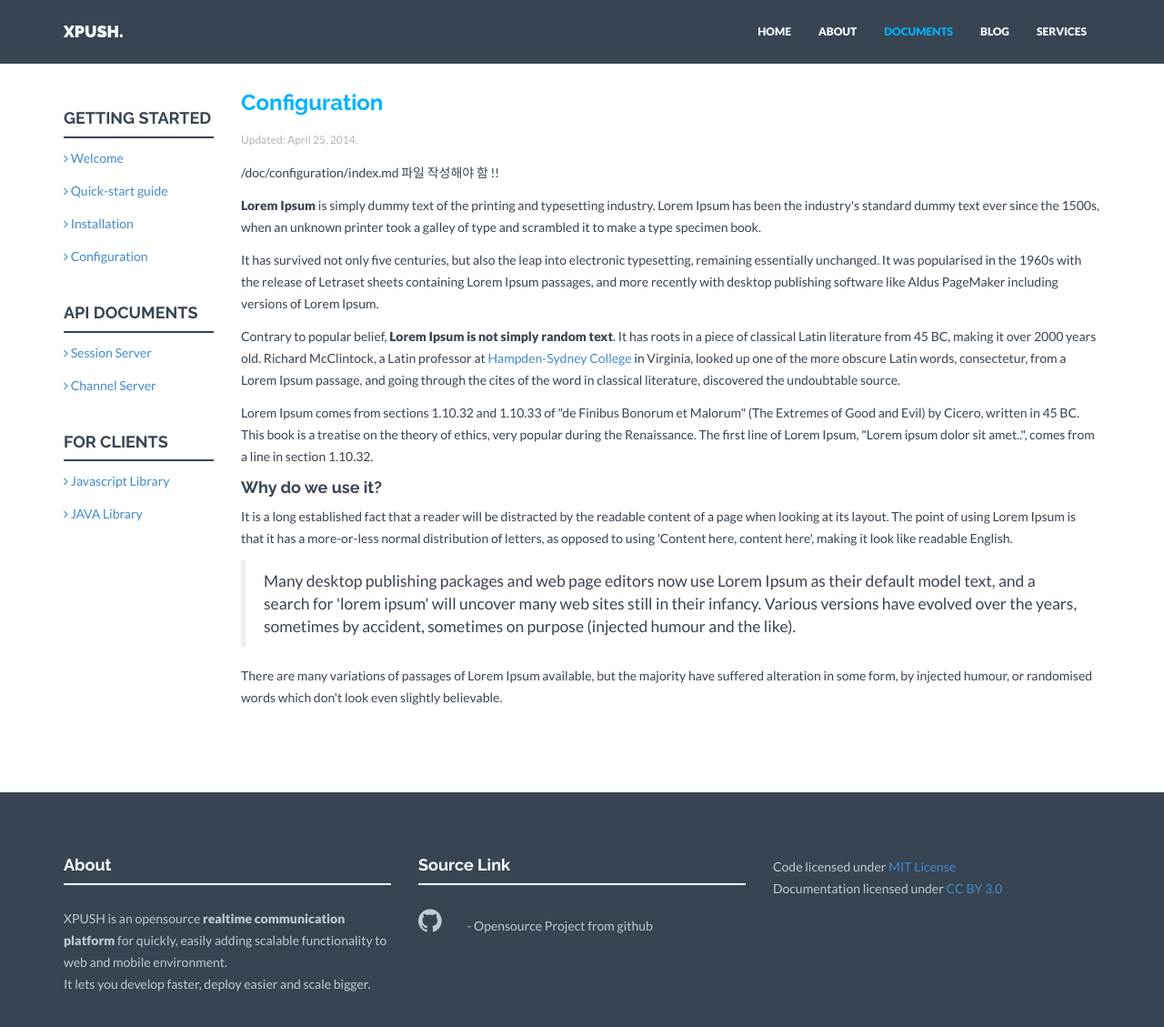
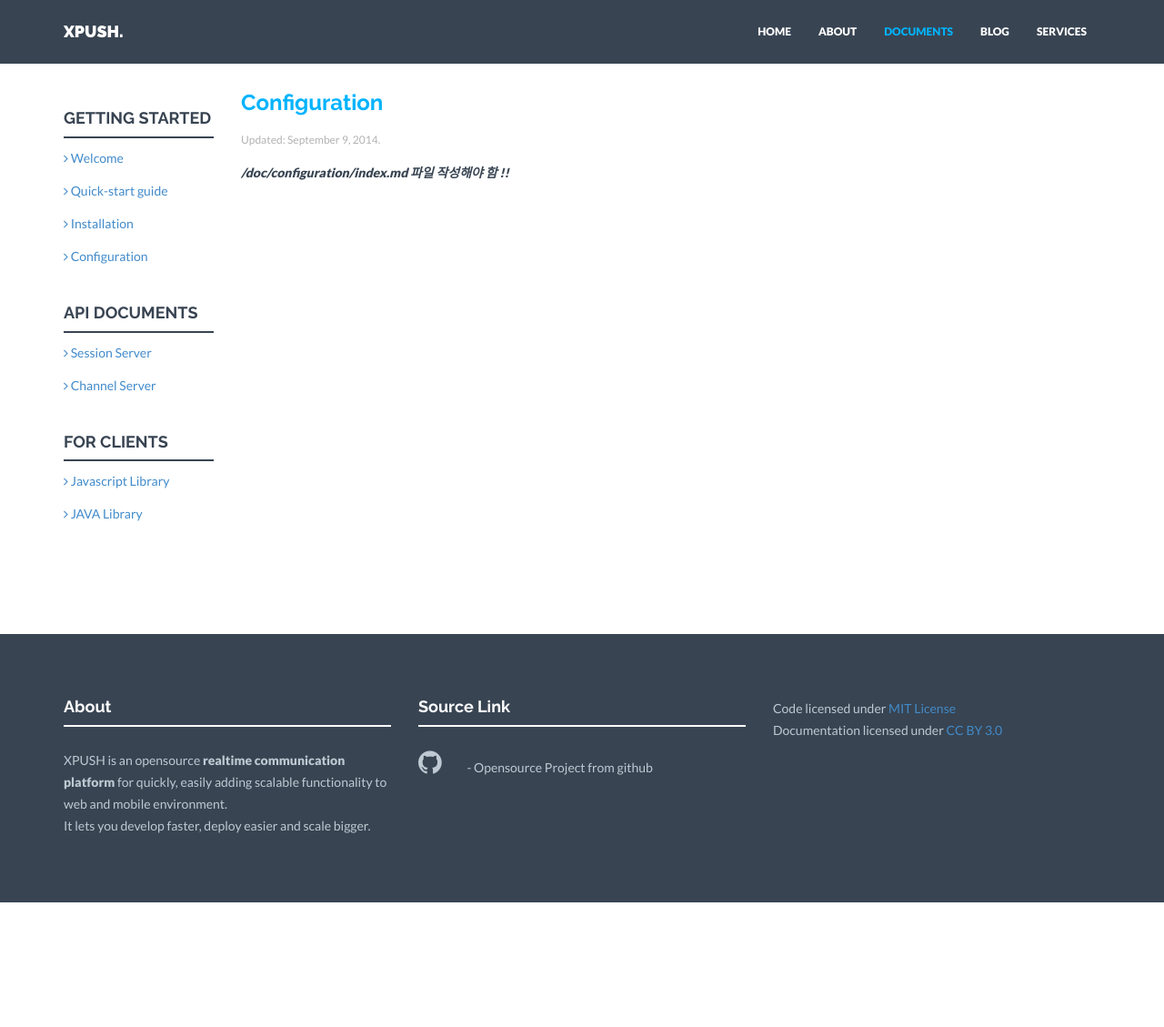
Before and after one commit to xpush/xpush.github.io, a Jekyll site: the page built from doc/configuration/index.md, in a window 1280 px wide and 1166 px high. Shown: the top 1129 px of the window at 91% size. Built offline with Jekyll 4.4.1, drawn with Linux system fonts in a browser that asks for light colours; nearby versions of some CDN libraries.

```diff
--- a/doc/configuration/index.md
+++ b/doc/configuration/index.md
@@ -1,16 +1,7 @@
 ---
 layout: doc
 title: Configuration
-date: April 25, 2014
+date: September 9, 2014
 ---
 
-/doc/configuration/index.md 파일 작성해야 함 !!
-
-<p><b>Lorem Ipsum</b> is simply dummy text of the printing and typesetting industry. Lorem Ipsum has been the industry's standard dummy text ever since the 1500s, when an unknown printer took a galley of type and scrambled it to make a type specimen book.</p>
-<p>It has survived not only five centuries, but also the leap into electronic typesetting, remaining essentially unchanged. It was popularised in the 1960s with the release of Letraset sheets containing Lorem Ipsum passages, and more recently with desktop publishing software like Aldus PageMaker including versions of Lorem Ipsum.</p>
-<p>Contrary to popular belief, <b>Lorem Ipsum is not simply random text</b>. It has roots in a piece of classical Latin literature from 45 BC, making it over 2000 years old. Richard McClintock, a Latin professor at <a href="#">Hampden-Sydney College</a> in Virginia, looked up one of the more obscure Latin words, consectetur, from a Lorem Ipsum passage, and going through the cites of the word in classical literature, discovered the undoubtable source.</p>
-<p>Lorem Ipsum comes from sections 1.10.32 and 1.10.33 of "de Finibus Bonorum et Malorum" (The Extremes of Good and Evil) by Cicero, written in 45 BC. This book is a treatise on the theory of ethics, very popular during the Renaissance. The first line of Lorem Ipsum, "Lorem ipsum dolor sit amet..", comes from a line in section 1.10.32.</p>
-<h4>Why do we use it?</h4>
-<p>It is a long established fact that a reader will be distracted by the readable content of a page when looking at its layout. The point of using Lorem Ipsum is that it has a more-or-less normal distribution of letters, as opposed to using 'Content here, content here', making it look like readable English.</p>
-<blockquote>Many desktop publishing packages and web page editors now use Lorem Ipsum as their default model text, and a search for 'lorem ipsum' will uncover many web sites still in their infancy. Various versions have evolved over the years, sometimes by accident, sometimes on purpose (injected humour and the like).</blockquote>
-<p>There are many variations of passages of Lorem Ipsum available, but the majority have suffered alteration in some form, by injected humour, or randomised words which don't look even slightly believable.</p>
+***/doc/configuration/index.md 파일 작성해야 함 !!***
```
Also changed, not shown: doc/library/java/index.md (+1 -1 lines).
